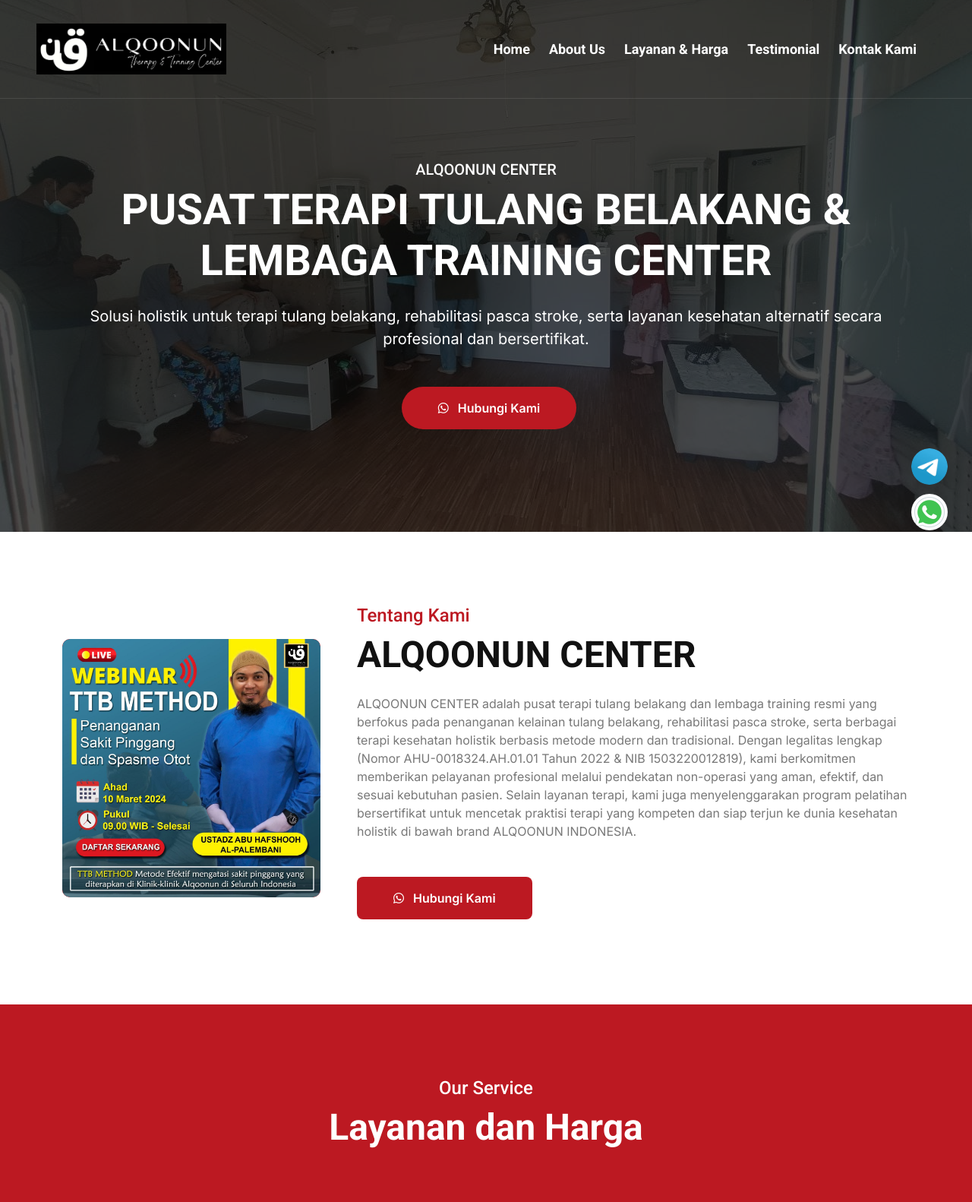
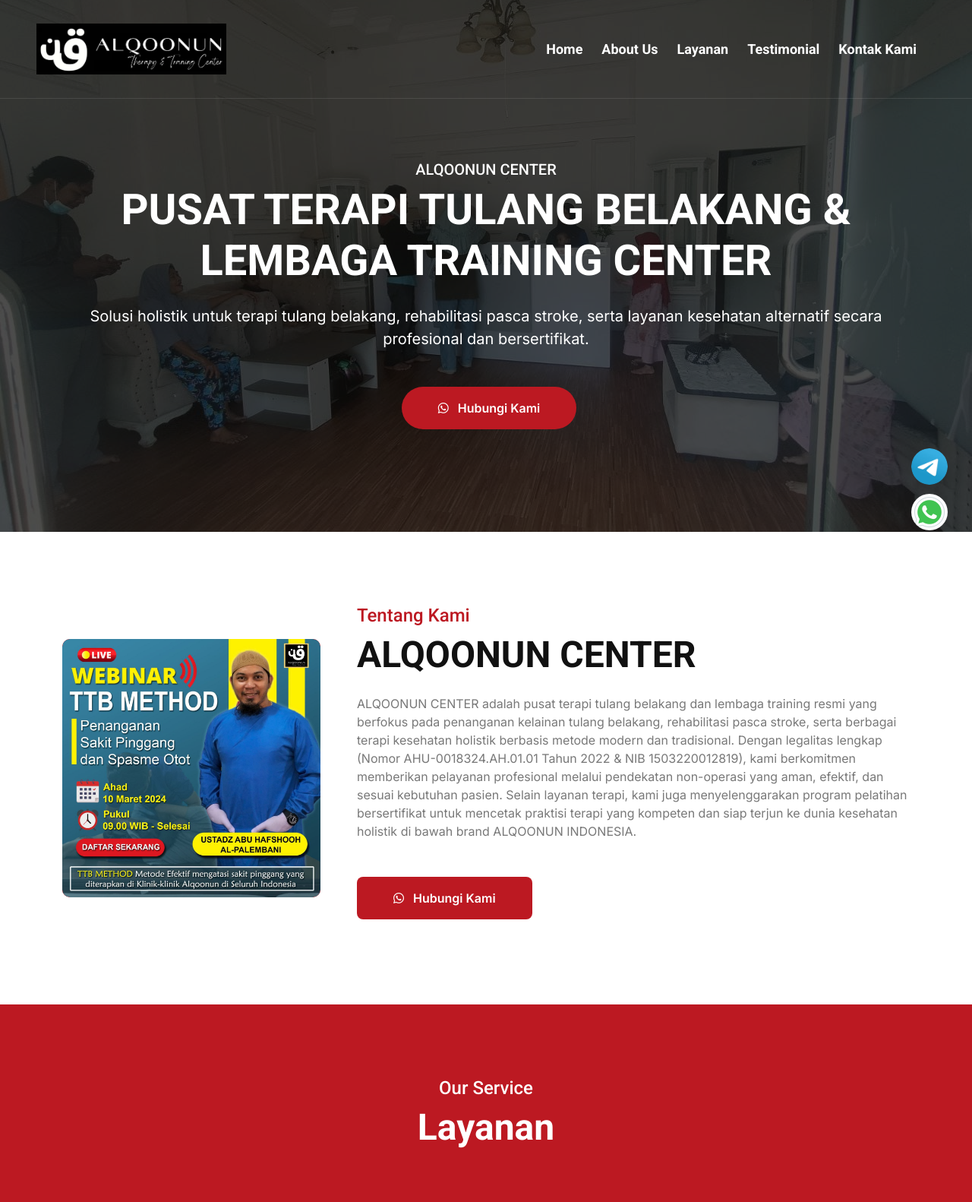
Before and after one commit to alqoonunbisnis-pixel/alqoonun, a plain HTML site: page index.html in a window 1280 px wide. Shown: the top 1582 px of the page at 76% size. Drawn offline with nearby package versions, Linux system fonts and the light colour scheme; files that its build step writes are made by us from their sources.

Commit message:
Update index.html

```diff
--- a/index.html
+++ b/index.html
@@ -160,7 +160,7 @@
                     <div class="navbar-nav ms-auto py-0">
                         <a href="#top" class="nav-item nav-link" style="color:#fff;font-weight: bold;font-size: 18px;">Home</a>
                         <a href="#about" class="nav-item nav-link" style="color:#fff;font-weight: bold;font-size: 18px;">About Us</a>
-                        <a href="#service" class="nav-item nav-link" style="color:#fff;font-weight: bold;font-size: 18px;">Layanan & Harga</a>
+                        <a href="#service" class="nav-item nav-link" style="color:#fff;font-weight: bold;font-size: 18px;">Layanan</a>
                         <a href="#testimoni" class="nav-item nav-link" style="color:#fff;font-weight: bold;font-size: 18px;">Testimonial</a>
 
                         <a href="#contact" class="nav-item nav-link" style="color:#fff;font-weight: bold;font-size: 18px;">Kontak Kami</a>
@@ -279,7 +279,7 @@
             <div class="container py-5">
                 <div class="text-center mx-auto pb-5 wow fadeInUp" data-wow-delay="0.2s" style="max-width: 800px;">
                     <h4 class="text-white">Our Service</h4>
-                    <h1 class="display-5 mb-4 text-white">Layanan dan Harga</h1>
+                    <h1 class="display-5 mb-4 text-white">Layanan</h1>
 
                 </div>
                 <div class="row g-4 text-center">
```
